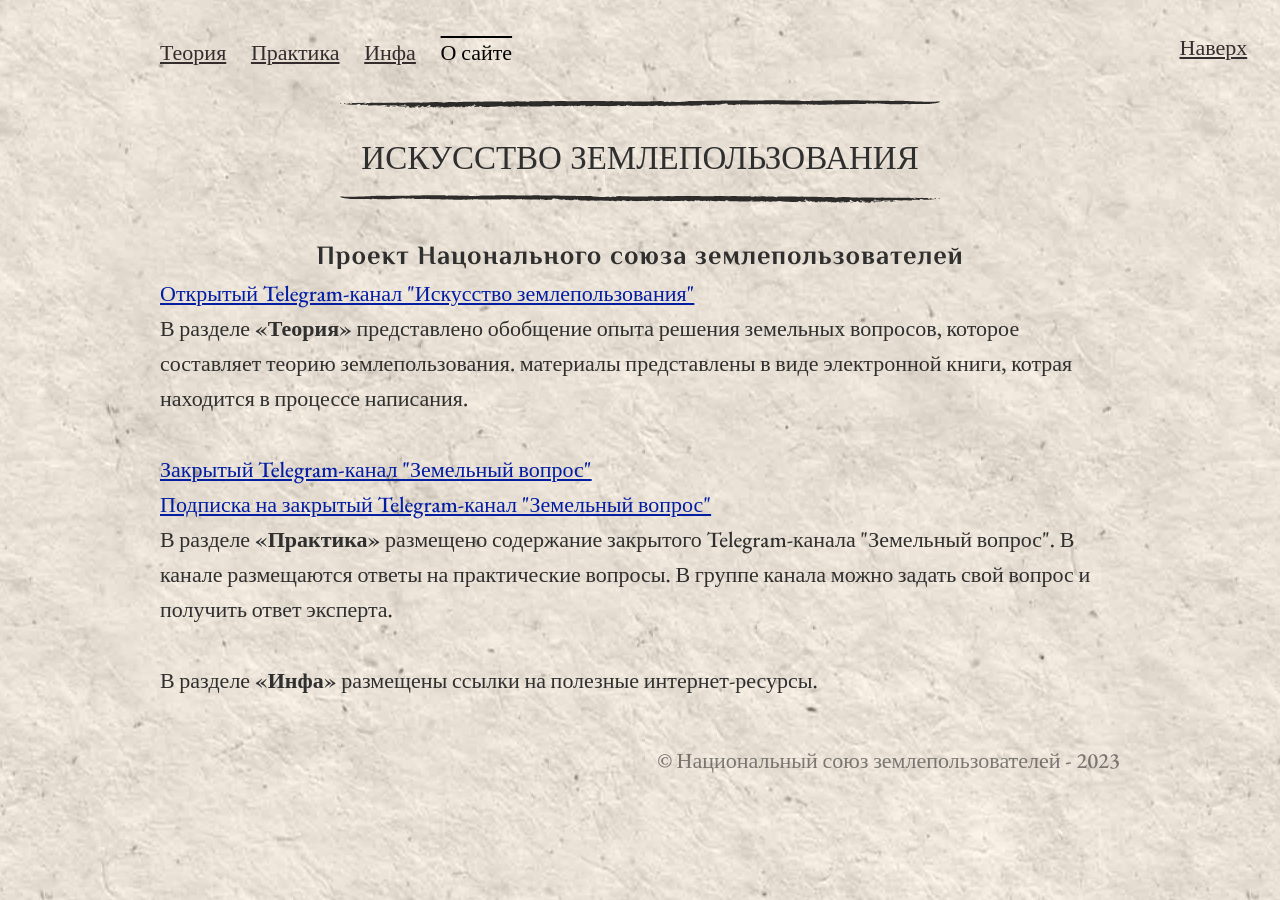
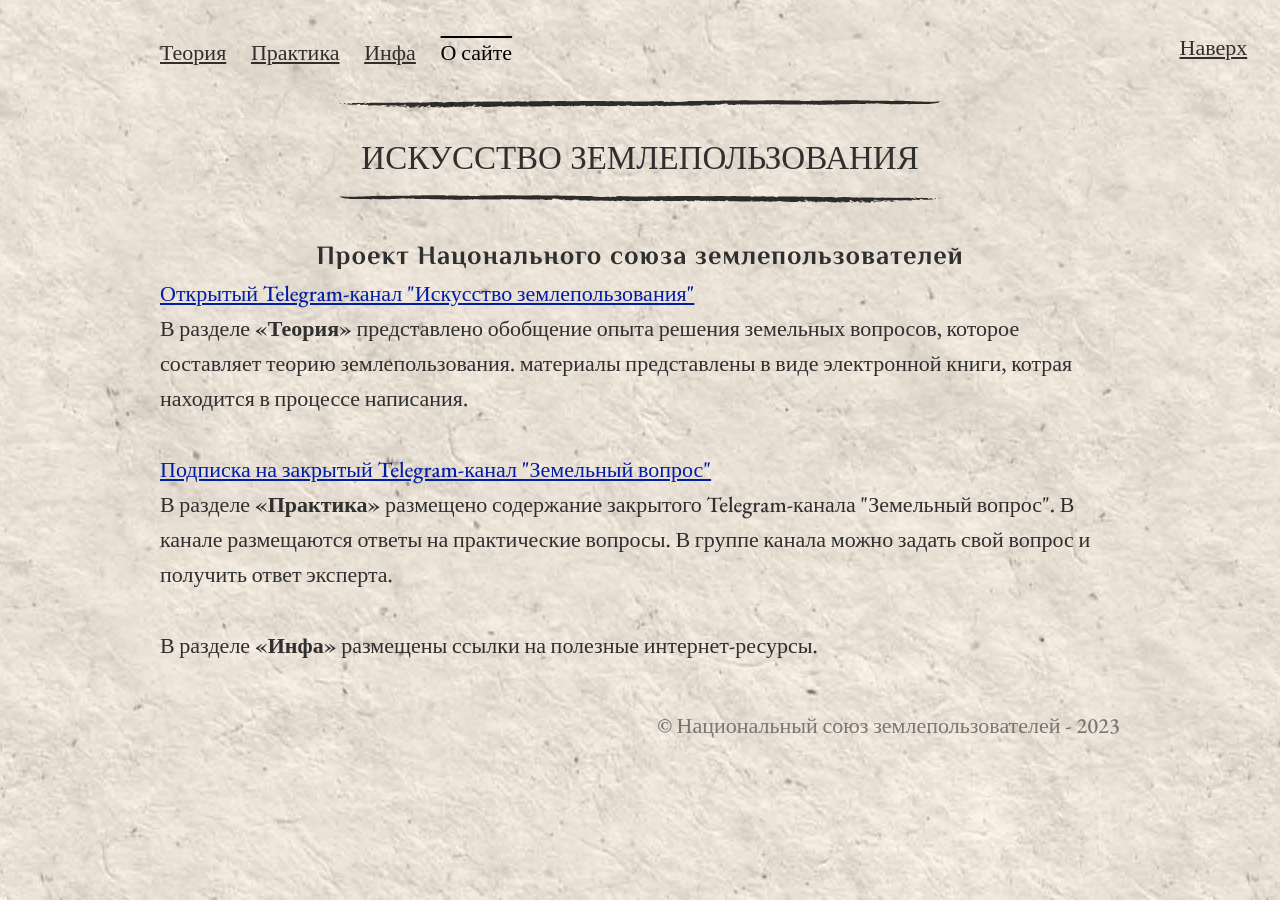
Before and after one commit to SergSi/land-use-art, a Jekyll site: the page built from index.md, in a window 1280 px wide. Built offline with Jekyll 4.4.1, drawn with Linux system fonts in a browser that asks for light colours; some web fonts are replaced.

Commit message:
Update index.md

```diff
--- a/index.md
+++ b/index.md
@@ -9,7 +9,6 @@ layout: about
 
 В разделе <strong>«Теория»</strong> представлено обобщение опыта решения земельных вопросов, которое составляет теорию землепользования. материалы представлены в виде электронной книги, котрая находится в процессе написания.<br><br>
 
-<a href="https://t.me/+cPQKsXy9Mrc2NDgy" target="blank" style="color: #031da3">Закрытый Telegram-канал "Земельный вопрос"</a><br>
 <a href="https://paywall.pw/kp6nnmpvla6z" target="blank" style="color: #031da3">Подписка на закрытый Telegram-канал "Земельный вопрос"</a><br>
 
 В разделе <strong>«Практика»</strong> размещено содержание закрытого Telegram-канала "Земельный вопрос". В канале размещаются ответы на практические вопросы. В группе канала можно задать свой вопрос и получить ответ эксперта.<br><br>
```
